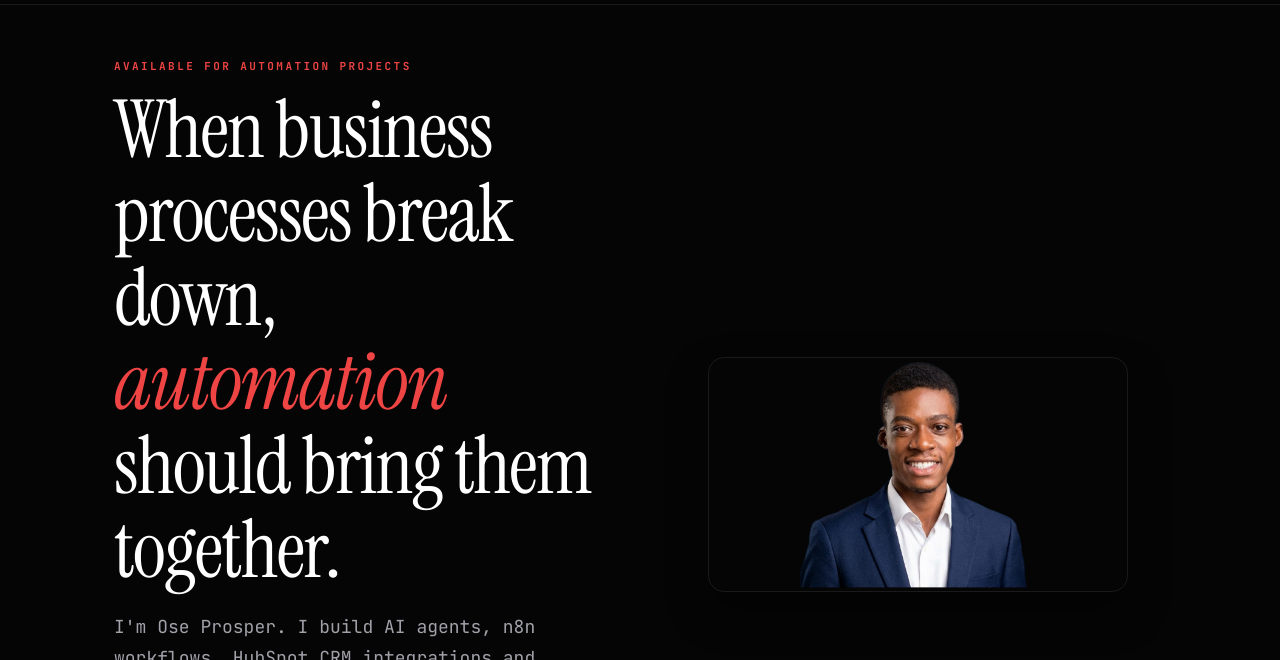
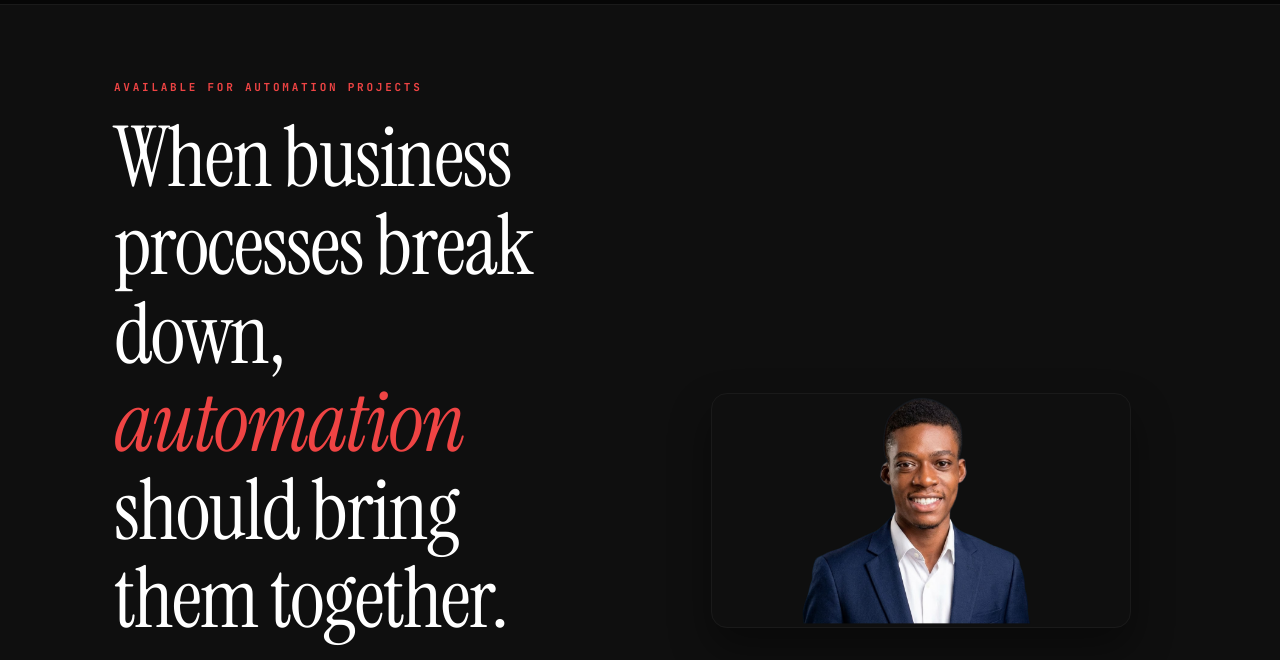
Before and after one commit to Henoch4/Ose-Prosper, a website: page index.html in a window 1280 px wide. Shown: the part 59-719 px from the top of the page. Drawn offline with Linux system fonts and the light colour scheme; a web font is replaced by a local one.

Commit message:
\"Refine dark theme colors to match inspiration exactly\"

```diff
--- a/assets/css/style.css
+++ b/assets/css/style.css
@@ -1,6 +1,6 @@
 :root {
-  --bg:#050505;
-  --panel:#0a0a0a;
+  --bg:#0F0F0F;
+  --panel:#141414;
   --fg:#ffffff;
   --muted:#a1a1aa;
   --line:#1a1a1a;
@@ -37,11 +37,11 @@ a { color:inherit; text-decoration:none; }
 section { padding:100px 0; position:relative; }
 
 .tag {
-  font:600 11px/1 "JetBrains Mono",monospace;
-  letter-spacing:.22em;
+  font:600 11px/1.2 "JetBrains Mono",monospace;
+  letter-spacing:.25em;
   text-transform:uppercase;
   color:var(--accent);
-  margin-bottom:16px;
+  margin-bottom:20px;
   display:block;
 }
 
@@ -72,9 +72,9 @@ nav .wrap { display:flex; align-items:center; justify-content:space-between; hei
 .btn.ghost:hover { background:var(--panel); border-color:var(--line); color:var(--fg); }
 .burger { display:none; }
 
-.hero { min-height:85vh; display:flex; align-items:center; padding:120px 0 60px; background:var(--bg); overflow:hidden; }
-.hero .wrap { display:grid; grid-template-columns:1fr 1fr; gap:60px; align-items:center; }
-.hero h1 { font-size:clamp(44px,7vw,80px); line-height:1.05; }
+.hero { min-height:85vh; display:flex; align-items:center; padding:140px 0 80px; background:var(--bg); overflow:hidden; }
+.hero .wrap { display:grid; grid-template-columns:1fr 1fr; gap:70px; align-items:center; }
+.hero h1 { font-size:clamp(44px,7vw,84px); line-height:1.05; }
 .hero p.lead { margin-top:20px; margin-bottom:30px; }
 .hero .cta { display:flex; gap:14px; flex-wrap:wrap; }
 
```
